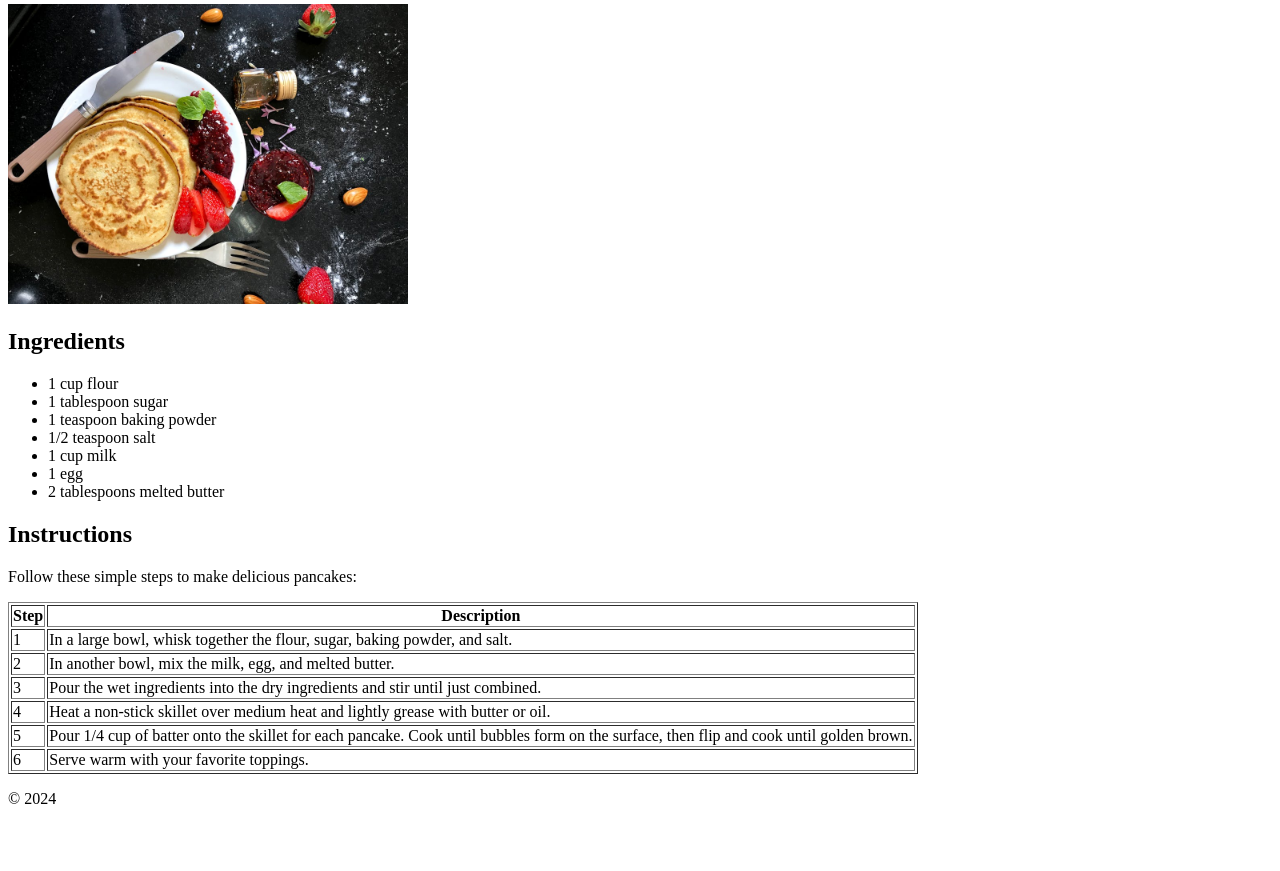
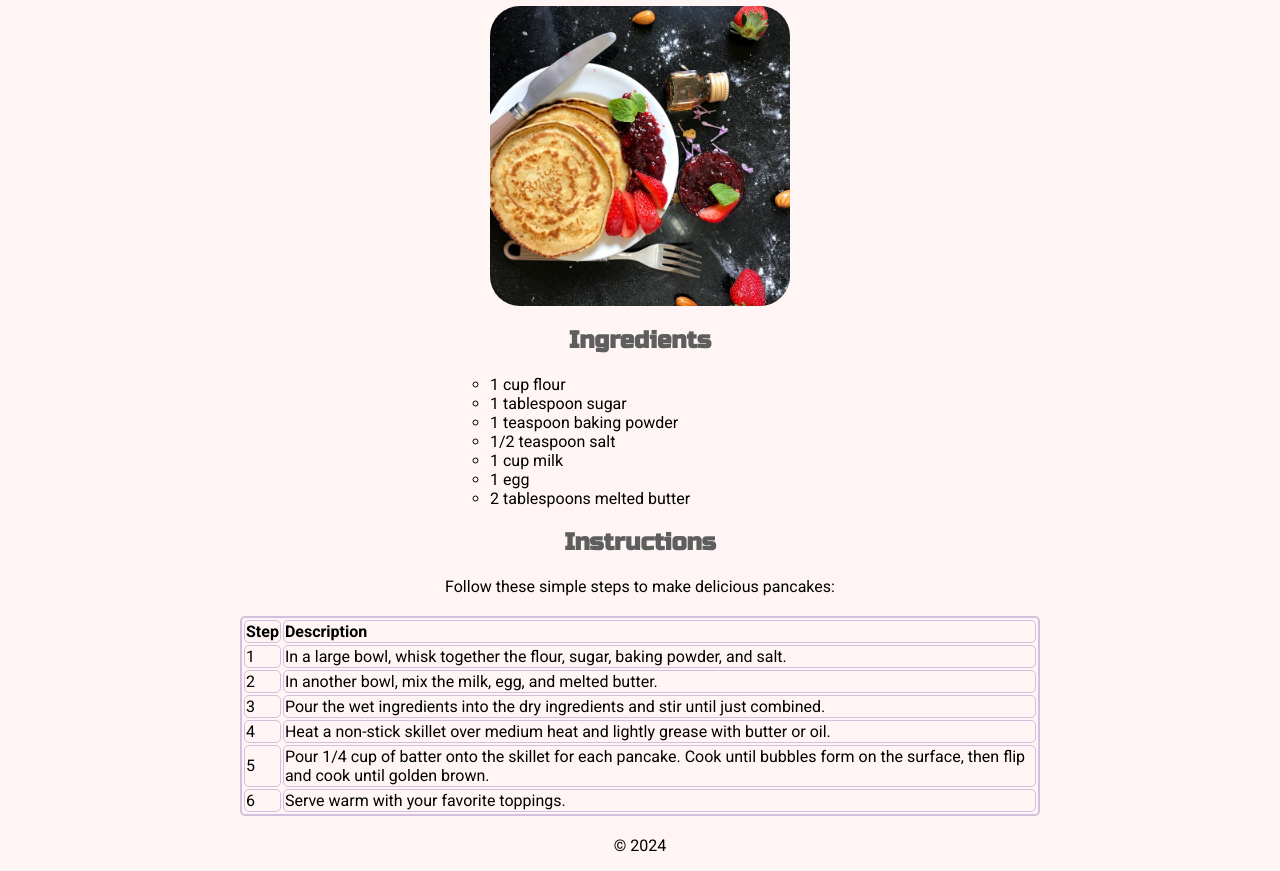
Before and after one commit to svitlana-web/crazyRecipe, a plain HTML site: page index.html in a window 1280 px wide. Shown: the part 76-947 px from the top of the page. Before the commit the page ends 900 px from the top, so only its background shows below. Drawn offline with Linux system fonts and the light colour scheme.

Commit message:
added css style

```diff
--- /dev/null
+++ b/css/style.css
@@ -0,0 +1,60 @@
+@import url('https://fonts.googleapis.com/css2?family=Roboto:ital,wght@0,100..900;1,100..900&family=Russo+One&display=swap');
+
+body {
+    background-color: #fff5f5;
+    font-family: "Roboto", sans-serif;
+}
+
+img {
+    display: block;
+    margin: 20px auto;
+    width: 300px;
+    height: 300px;
+    border-radius: 10%;
+    object-fit: cover;
+}
+
+h1 {
+    color: #A9A9A9;
+    font-family: "Russo One", sans-serif;
+    text-align: center;
+}
+
+h2 {
+    color: #5f5e5e;
+    font-family: "Russo One", sans-serif;
+    text-align: center;
+}
+
+ul {
+    display: block;
+    padding: 0;
+    list-style: circle;
+    text-align: left;
+    width: 300px;
+    margin: 20px auto;
+}
+
+p {
+    text-align: center;
+}
+
+table {
+    background-color: #fff5f5;
+    border: 2px solid #D5BFDF;
+    width: 800px;
+    margin: 20px auto;
+    border-radius: 5px
+}
+
+td{
+    text-align: left;
+    border: 1px solid #D5BFDF;
+    border-radius: 5px
+}
+
+th {
+    text-align: left;
+    border: 1px solid #D5BFDF;
+    border-radius: 5px
+}
--- a/index.html
+++ b/index.html
@@ -4,6 +4,7 @@
     <meta charset="UTF-8">
     <meta name="viewport" content="width=device-width, initial-scale=1.0">
     <title>Delicious Pancake Recipe</title>
+    <link rel="stylesheet" href="css/style.css">
 </head>
 <body>
 
@@ -22,9 +23,9 @@
                 <li>2 tablespoons melted butter</li>
             </ul>
 
-        <h2>Instructions</h3>
-        Follow these simple steps to make delicious pancakes:</p>
-        <table border="1">
+        <h2>Instructions</h2>
+        <p>Follow these simple steps to make delicious pancakes:</p>
+        <table>
                 <tr>
                     <th>Step</th>
                     <th>Description</th>
```
